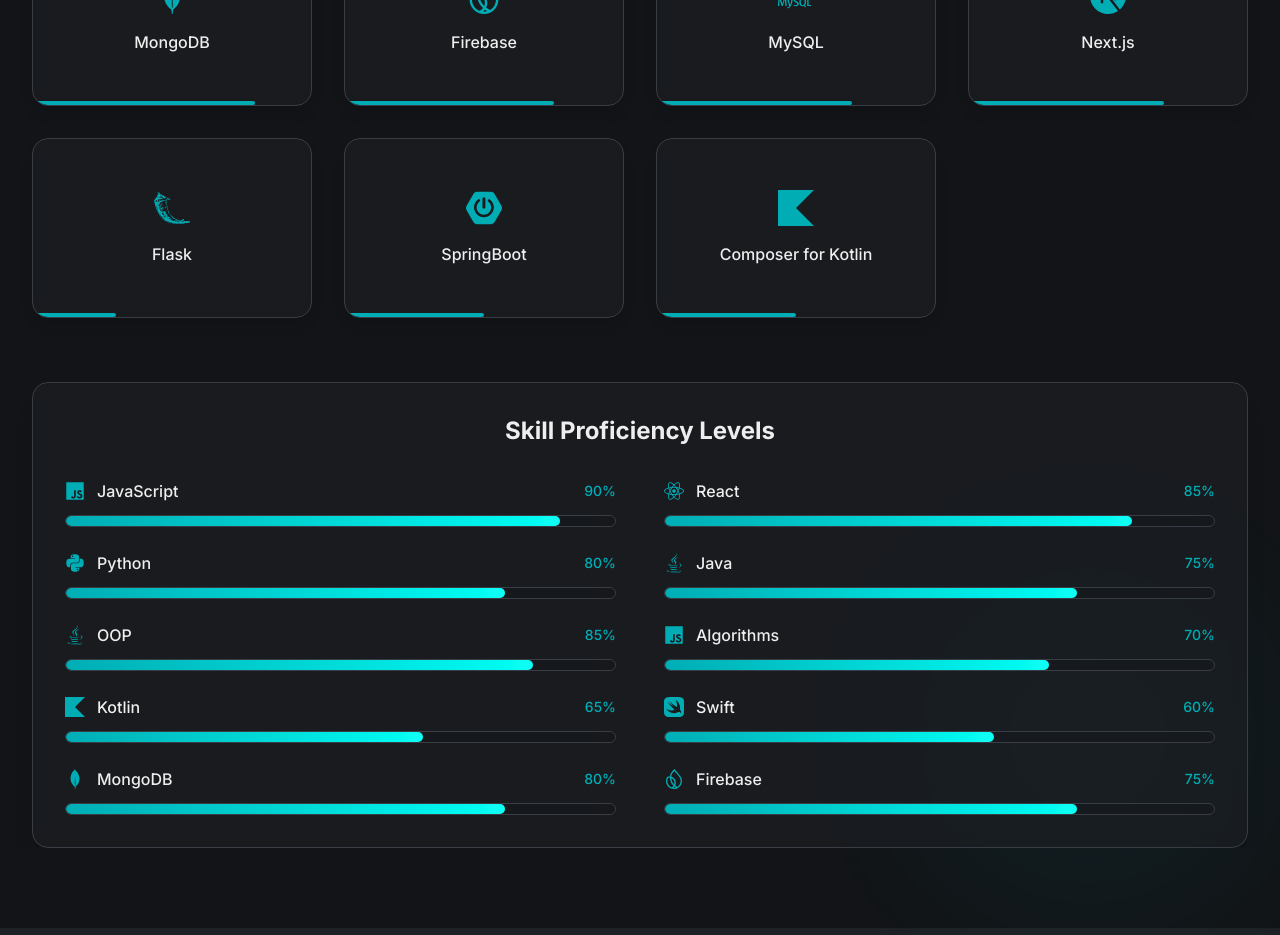
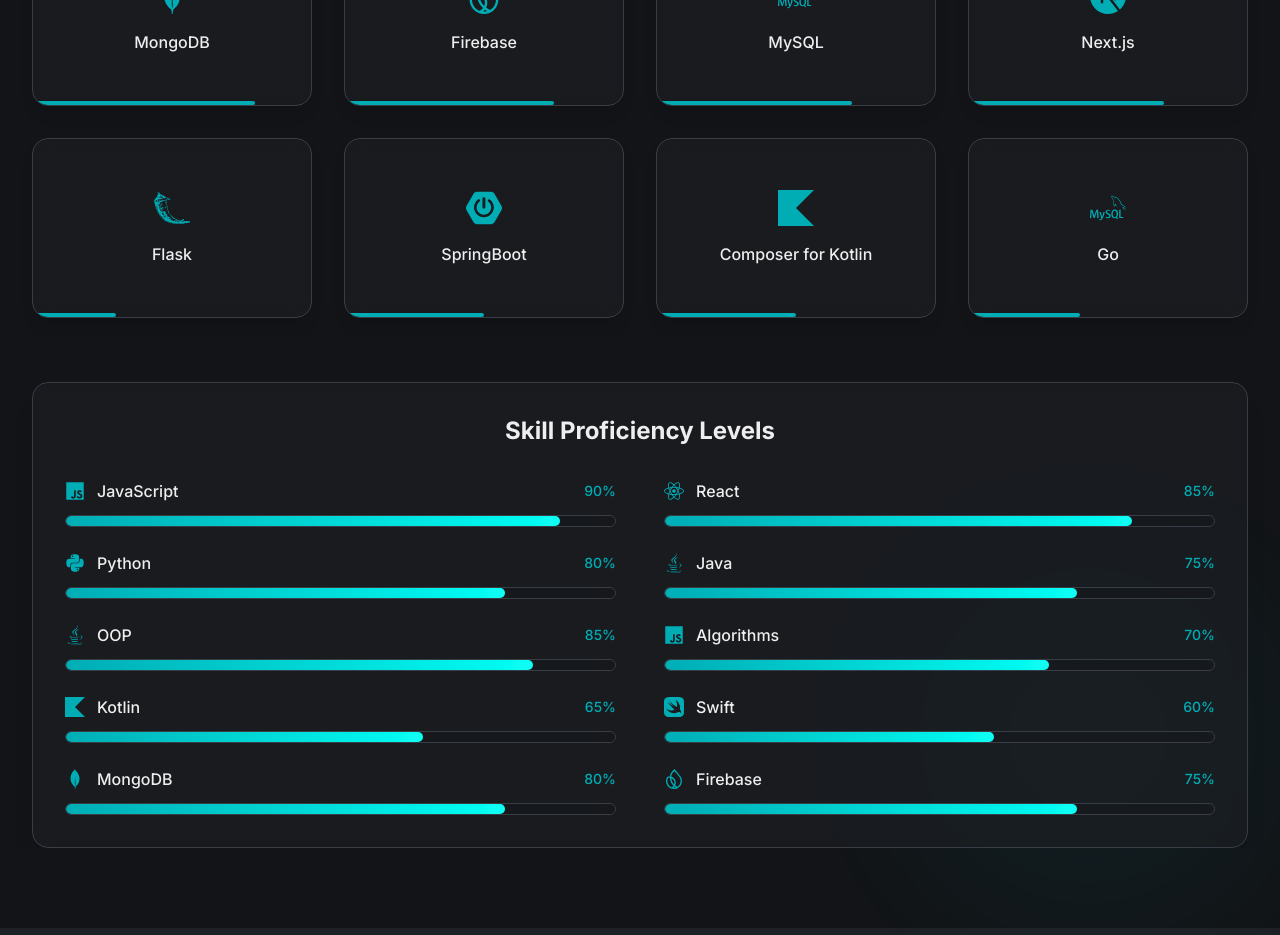
Before and after one commit to Mohamed-Y-Mohamed/profolio, a Next.js app: page / in a window 1280 px wide. Shown: the part 2760-3695 px from the top of the page. Built offline with nearby package versions, Linux system fonts and the light colour scheme.

Commit message:
update skills

```diff
--- a/src/app/data/skills.tsx
+++ b/src/app/data/skills.tsx
@@ -9,6 +9,7 @@
   SiNextdotjs,
   SiSpringboot,
   SiFlask,
+  SiGo,
 } from "react-icons/si";
 
 export const skillsData: Skill[] = [
@@ -27,4 +28,5 @@
   { name: "Flask", icon: <SiFlask />, level: 30 },
   { name: "SpringBoot", icon: <SiSpringboot />, level: 50 },
   { name: "Composer for Kotlin", icon: <SiKotlin />, level: 50 },
+  { name: "Go", icon: <SiMysql />, level: 40 },
 ];
```
